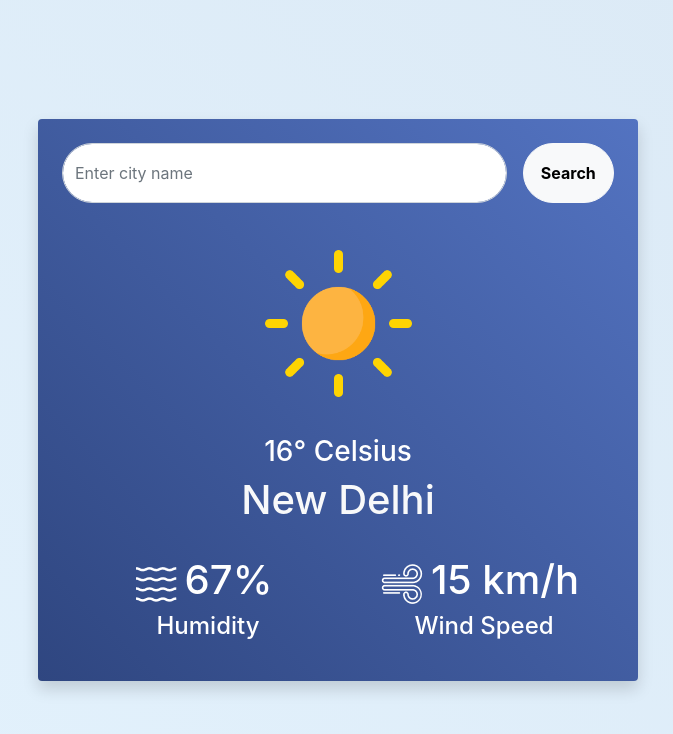
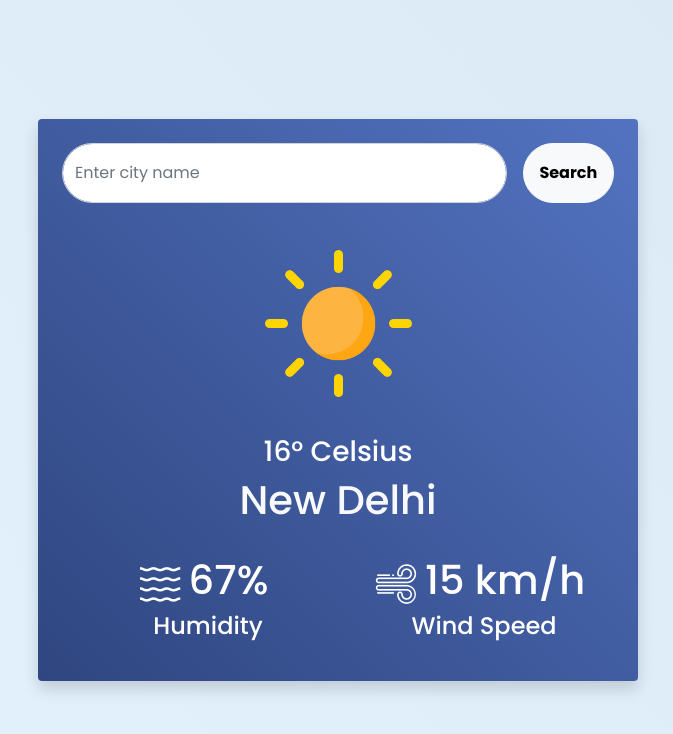
Before and after one commit to HariSirikonda/Weather-app-React, a React (Create React App) app in the folder myapp/: page / in a window 1280 px wide. Shown: the top 734 px of the page, without its empty margins (302-975 px from the left). Built offline with nearby package versions, Linux system fonts and the light colour scheme.

Commit message:
Changed the font in the app

```diff
--- a/myapp/src/index.css
+++ b/myapp/src/index.css
@@ -1,8 +1,8 @@
+@import url('https://fonts.googleapis.com/css2?family=Poppins:ital,wght@0,100;0,200;0,300;0,400;0,500;0,600;0,700;0,800;0,900;1,100;1,200;1,300;1,400;1,500;1,600;1,700;1,800;1,900&display=swap');
+
 body {
   margin: 0;
-  font-family: -apple-system, BlinkMacSystemFont, 'Segoe UI', 'Roboto', 'Oxygen',
-    'Ubuntu', 'Cantarell', 'Fira Sans', 'Droid Sans', 'Helvetica Neue',
-    sans-serif;
+  font-family: "Poppins", serif;
   -webkit-font-smoothing: antialiased;
   -moz-osx-font-smoothing: grayscale;
 }
```
